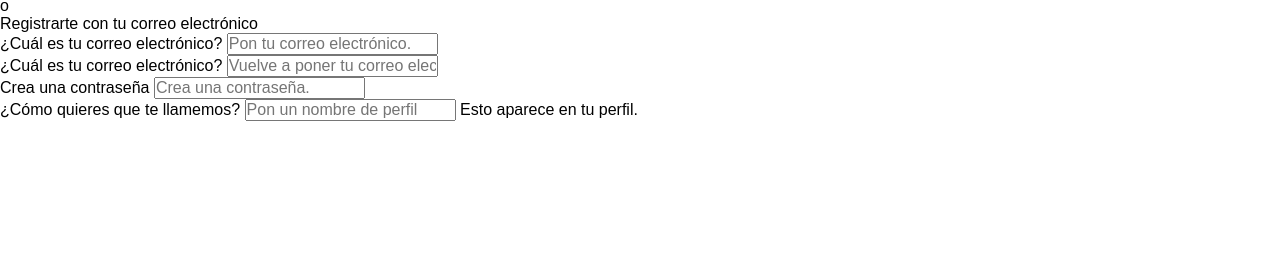
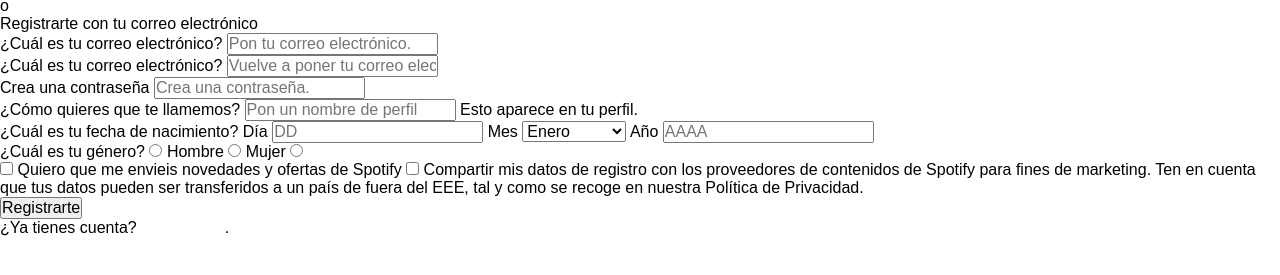
Before and after one commit to Adalab/promo-R-module-1-sprint-2-pair-19-spotify, a website: page src/html/sign-up.html in a window 1280 px wide. Shown: the part 61-336 px from the top of the page. Drawn offline with nearby package versions, Linux system fonts and the light colour scheme; files that its build step writes are made by us from their sources; a small style sheet from the web is missing.

Commit message:
update spotify

```diff
--- a/src/html/sign-up.html
+++ b/src/html/sign-up.html
@@ -4,19 +4,28 @@
     <meta charset="UTF-8" />
     <meta name="viewport" content="width=device-width, initial-scale=1.0" />
     <meta http-equiv="X-UA-Compatible" content="ie=edge" />
+    <link
+      rel="stylesheet"
+      href="https://cdnjs.cloudflare.com/ajax/libs/font-awesome/6.2.0/css/all.min.css"
+      integrity="sha384-AYmEC3Yw5cVb3ZcuHtOA93w35dYTsvhLPVnYs9eStHfGJvOvKxVfELGroGkvsg+p"
+      crossorigin="anonymous"
+    />
     <link rel="stylesheet" href="./assets/css/main.css" />
     <title>Spotify</title>
   </head>
 
   <body>
     <header>
-        <img src="../images/Spotify-Black-Logo.wine (1).png" alt="Logo Spotify negro" />
+      <img
+        src="../images/Spotify-Black-Logo.wine (1).png"
+        alt="Logo Spotify negro"
+      />
     </header>
 
     <main>
       <h1 class="title">Regístrate gratis para escuchar.</h1>
       <div class="buttons">
-            <input type="submit"  value="Regístrate con Facebook" />
+        <input type="submit" value="Regístrate con Facebook" />
         <input type="submit" value="Regístrate con Google" />
       </div>
       <p>o</p>
@@ -24,32 +33,98 @@
         <legend>Registrarte con tu correo electrónico</legend>
         <div class="form-container">
           <label for="mail">¿Cuál es tu correo electrónico?</label>
-                <input type="mail" name="mail" id="mail" placeholder="Pon tu correo electrónico." />
+          <input
+            type="mail"
+            name="mail"
+            id="mail"
+            placeholder="Pon tu correo electrónico."
+          />
         </div>
 
         <div class="form-container">
           <label for="confirm-mail">¿Cuál es tu correo electrónico?</label>
-                <input type="mail" name="confirm-mail" id="confirm-mail" placeholder="Vuelve a poner tu correo electrónico." />
+          <input
+            type="mail"
+            name="confirm-mail"
+            id="confirm-mail"
+            placeholder="Vuelve a poner tu correo electrónico."
+          />
         </div>
 
         <div class="form-container">
           <label for="password">Crea una contraseña</label>
-                <input type="password" name="password" id="password" placeholder="Crea una contraseña." />
+          <input
+            type="password"
+            name="password"
+            id="password"
+            placeholder="Crea una contraseña."
+          />
         </div>
 
         <div class="form-container">
           <label for="name">¿Cómo quieres que te llamemos?</label>
-                <input type="name" name="name" id="name" placeholder="Pon un nombre de perfil" />
+          <input
+            type="name"
+            name="name"
+            id="name"
+            placeholder="Pon un nombre de perfil"
+          />
           <small>Esto aparece en tu perfil.</small>
-
         </div>
 
+        <div class="form-container">
+          <label for="name">¿Cuál es tu fecha de nacimiento?</label>
+          <label for="day">Día</label>
+          <input type="number" name="day" id="day" placeholder="DD" />
+          <label for="month">Mes</label>
+          <select id="month" name="month" placeholder="Mes">
+            <option>Enero</option>
+            <option>Febrero</option>
+            <option>Marzo</option>
+            <option>Abril</option>
+            <option>Mayo</option>
+            <option>Junio</option>
+            <option>Julio</option>
+            <option>Agosto</option>
+            <option>Septiembre</option>
+            <option>Octubre</option>
+            <option>Novembre</option>
+            <option>Deciembre</option>
+          </select>
+          <label for="year">Año</label>
+          <input type="number" name="year" id="year" placeholder="AAAA" />
+        </div>
 
+        <div>
+          <label for="Géneros">¿Cuál es tu género?</label>
+          <input type="radio" name="radio" id="Hombre" />
+          <label for="Hombre">Hombre</label>
+          <input type="radio" name="radio" id="Mujer" />
+          <label for="Mujer">Mujer</label>
+          <input type="radio" name="radio" id="No binario"
+        </div>
+
+        <div>
+          <input type="checkbox" name="radio" id="news" />
+          <label for="Hombre"
+            >Quiero que me envieis novedades y ofertas de Spotify</label
+          >
+          <input type="checkbox" name="checkbox" id="Compartir" />
+          <label for="Compartir"
+            >Compartir mis datos de registro con los proveedores de contenidos
+            de Spotify para fines de marketing. Ten en cuenta que tus datos
+            pueden ser transferidos a un país de fuera del EEE, tal y como se
+            recoge en nuestra Política de Privacidad.
+          </label>
+        </div>
+
+        <input type="submit" value="Registrarte" />
+        <p>
+          ¿Ya tienes cuenta?<span
+            ><a rel="Iniciar sesión" href="#">Inicia sesión</a></span
+          >.
+        </p>
       </form>
-
-
-
-
     </main>
-
   </body>
+</html>
```
Also changed, not shown: src/images/facebook.svg (added). Lines whose indentation alone changed are shown as unchanged.
